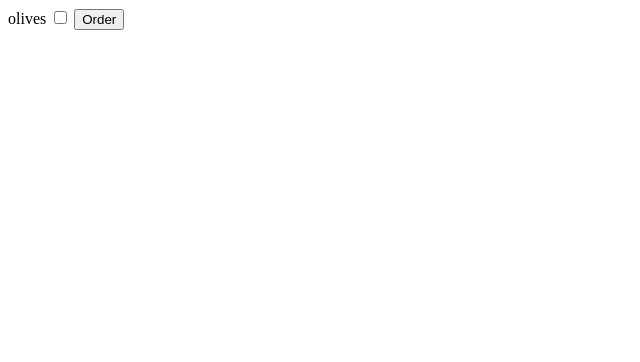
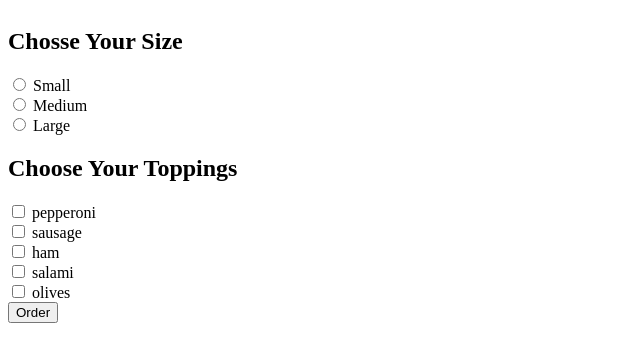
Before and after one commit to skipmarcel/pizza-shop, a plain HTML site: page index.html in a window 1280 px wide. Shown: the whole page, without its empty margins (0-640 px from the left). Drawn offline with Linux system fonts and the light colour scheme.

Commit message:
add order functionality for both size and toppings

```diff
--- a/css/styles.css
+++ b/css/styles.css
@@ -0,0 +1,9 @@
+#sizeChoices {
+  display: flex;
+  flex-direction: column;
+}
+
+#toppingsDiv {
+  display: flex;
+  flex-direction: column;
+}
--- a/index.html
+++ b/index.html
@@ -5,12 +5,52 @@
     <meta http-equiv="X-UA-Compatible" content="IE=edge" />
     <meta name="viewport" content="width=device-width, initial-scale=1.0" />
     <title>Pizza Shop</title>
+
     <link rel="stylesheet" href="css/styles.css" />
   </head>
   <body>
     <form>
-      <label for="olives">olives</label>
-      <input id="olives" type="checkbox" value="olives" />
+      <div id="sizeChoices">
+        <h2>Chosse Your Size</h2>
+
+        <div>
+          <input id="small" type="radio" name="sizes" value="small" />
+          <label>Small</label>
+        </div>
+
+        <div>
+          <input type="radio" name="sizes" value="medium" />
+          <label>Medium</label>
+        </div>
+
+        <div>
+          <input type="radio" name="sizes" value="large" />
+          <label>Large</label>
+        </div>
+      </div>
+      <div id="toppingsDiv">
+        <h2>Choose Your Toppings</h2>
+        <div>
+          <input id="pepperoni" type="checkbox" value="pepperoni" />
+          <label for="pepperoni">pepperoni</label>
+        </div>
+        <div>
+          <input id="sausage" type="checkbox" value="sausage" />
+          <label for="sausage">sausage</label>
+        </div>
+        <div>
+          <input id="ham" type="checkbox" value="ham" />
+          <label for="ham">ham</label>
+        </div>
+        <div>
+          <input id="salami" type="checkbox" value="salami" />
+          <label for="salami">salami</label>
+        </div>
+        <div>
+          <input id="olives" type="checkbox" value="olives" />
+          <label for="olives">olives</label>
+        </div>
+      </div>
       <button type="submit" id="orderBtn">Order</button>
     </form>
     <script src="js/scripts.js"></script>
--- a/js/scripts.js
+++ b/js/scripts.js
@@ -20,16 +20,18 @@ Pizza.prototype.getPrice = function () {
 };
 
 let newOrder = new Pizza("", []);
-console.log(newOrder);
 
 const orderBtn = document.getElementById("orderBtn");
 const olivesCheckbox = document.getElementById("olives");
+const smallRadio = document.getElementById("small");
 
 orderBtn.addEventListener("click", (event) => {
   event.preventDefault();
   if (olivesCheckbox.checked) {
     newOrder.toppings.push("olives");
   }
+  if (smallRadio.checked) {
+    newOrder.size = "small";
+  }
 });
-
 console.log(newOrder);
```
